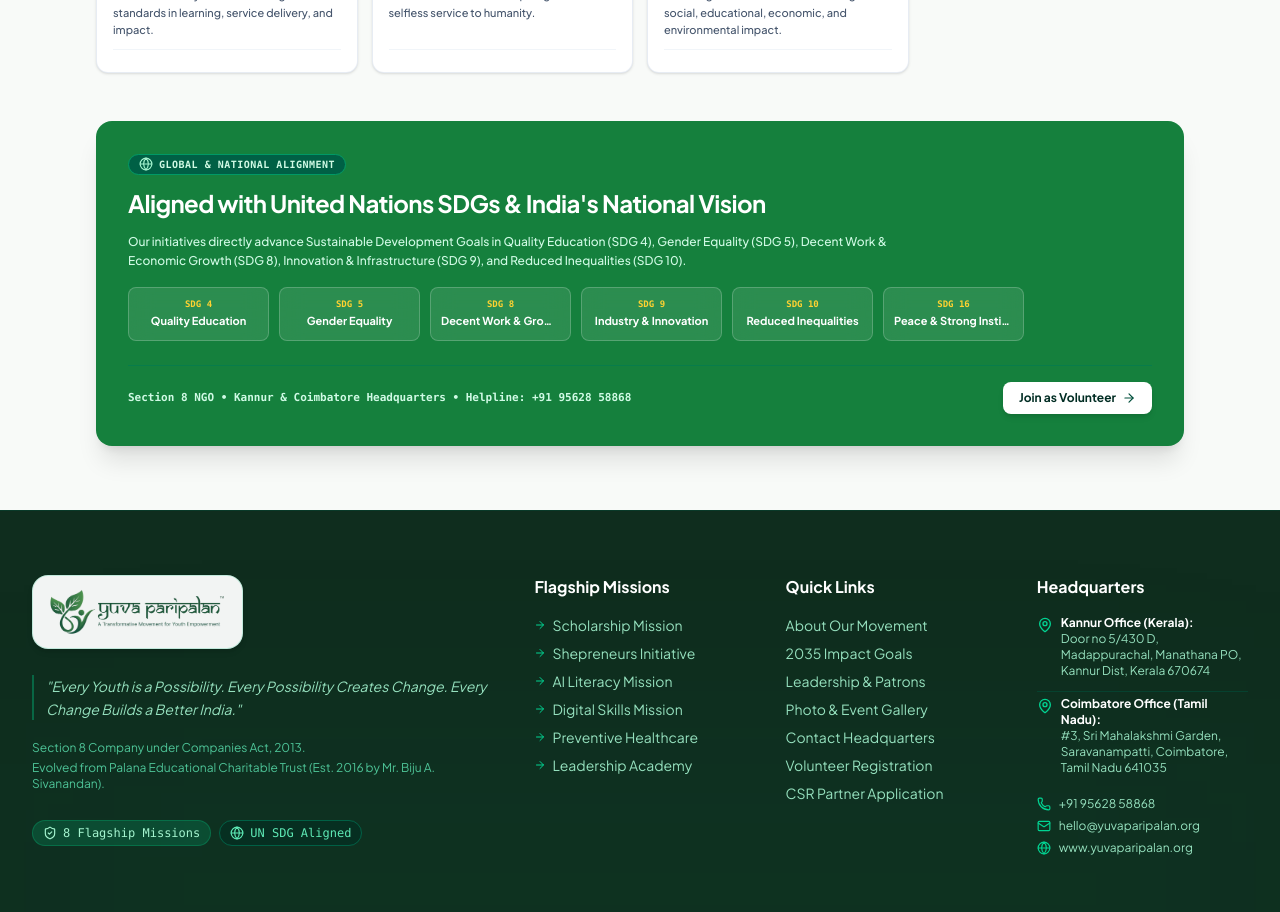
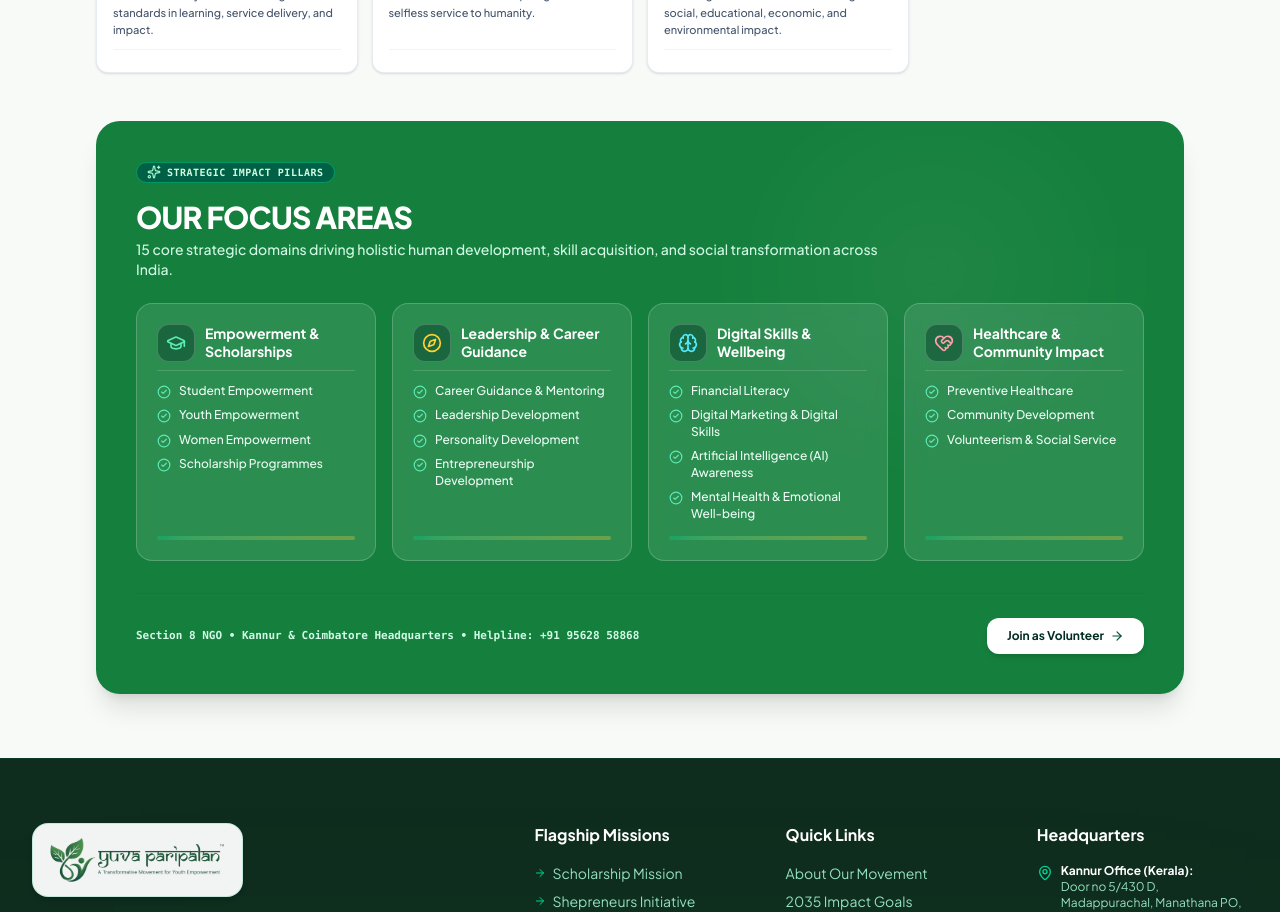
Before and after one commit to BSDigitalLab/yuvaparipalan_foundation-web, a React (Vite) app: page /about in a window 1280 px wide. Shown: the part 2040-2952 px from the top of the page. Built offline with nearby package versions, Linux system fonts and the light colour scheme.

Commit message:
feat: replace UN SDG section with professional and innovative OUR FOCUS AREAS section in AboutPage.tsx

```diff
--- a/src/pages/AboutPage.tsx
+++ b/src/pages/AboutPage.tsx
@@ -2,8 +2,9 @@
 import { SEOHead } from '../components/common/SEOHead';
 import { FadeIn } from '../components/motion/FadeIn';
 import {
-  ShieldCheck, Heart, Sparkles, Award, Lightbulb, Users, Leaf, Globe,
-  Calendar, Building2, Target, Compass, ArrowRight
+  ShieldCheck, Heart, Sparkles, Award, Lightbulb, Users, Leaf,
+  Calendar, Building2, Target, Compass, ArrowRight, Globe,
+  GraduationCap, Brain, HeartHandshake, CheckCircle2
 } from 'lucide-react';
 import { Link } from 'react-router-dom';
 
@@ -18,13 +19,46 @@
     { id: '07', title: 'Sustainability', desc: 'We design initiatives that create long-term social, educational, economic, and environmental impact.', icon: <Leaf className="w-4.5 h-4.5 text-emerald-800" /> },
   ];
 
-  const sdgBadges = [
-    { code: 'SDG 4', title: 'Quality Education' },
-    { code: 'SDG 5', title: 'Gender Equality' },
-    { code: 'SDG 8', title: 'Decent Work & Growth' },
-    { code: 'SDG 9', title: 'Industry & Innovation' },
-    { code: 'SDG 10', title: 'Reduced Inequalities' },
-    { code: 'SDG 16', title: 'Peace & Strong Institutions' },
+  const focusCategories = [
+    {
+      title: 'Empowerment & Scholarships',
+      icon: <GraduationCap className="w-5 h-5 text-emerald-300" />,
+      items: [
+        'Student Empowerment',
+        'Youth Empowerment',
+        'Women Empowerment',
+        'Scholarship Programmes',
+      ],
+    },
+    {
+      title: 'Leadership & Career Guidance',
+      icon: <Compass className="w-5 h-5 text-amber-300" />,
+      items: [
+        'Career Guidance & Mentoring',
+        'Leadership Development',
+        'Personality Development',
+        'Entrepreneurship Development',
+      ],
+    },
+    {
+      title: 'Digital Skills & Wellbeing',
+      icon: <Brain className="w-5 h-5 text-cyan-300" />,
+      items: [
+        'Financial Literacy',
+        'Digital Marketing & Digital Skills',
+        'Artificial Intelligence (AI) Awareness',
+        'Mental Health & Emotional Well-being',
+      ],
+    },
+    {
+      title: 'Healthcare & Community Impact',
+      icon: <HeartHandshake className="w-5 h-5 text-rose-300" />,
+      items: [
+        'Preventive Healthcare',
+        'Community Development',
+        'Volunteerism & Social Service',
+      ],
+    },
   ];
 
   const historicalMilestones = [
@@ -66,7 +100,7 @@
     <>
       <SEOHead
         title="About Us - Yuvaparipalan Foundation"
-        description="Discover the history, vision, values, and Section 8 governance of Yuvaparipalan Foundation, evolved from Palana Trust in 2016."
+        description="Discover the history, vision, values, focus areas, and Section 8 governance of Yuvaparipalan Foundation, evolved from Palana Trust in 2016."
       />
 
       <div className="pt-20 sm:pt-24 pb-14 sm:pb-16 bg-[#f8faf8] relative overflow-hidden">
@@ -214,7 +248,7 @@
             </div>
           </FadeIn>
 
-          {/* Compact 7 Core Values Grid */}
+          {/* Compact Our Core Values Grid (Icon on Left of Card Title, Low Profile Height) */}
           <div className="space-y-4">
             <FadeIn direction="up">
               <div className="text-left space-y-1 border-b border-emerald-900/10 pb-3">
@@ -263,41 +297,73 @@
             </div>
           </div>
 
-          {/* Compact UN SDG Alignment Banner */}
+          {/* Professional & Innovative "OUR FOCUS AREAS" Section */}
           <FadeIn direction="up">
-            <div className="p-6 sm:p-8 rounded-2xl bg-[#15803d] text-white shadow-xl text-left space-y-6 relative overflow-hidden">
-              <div className="max-w-4xl space-y-3 relative z-10">
+            <div className="p-6 sm:p-10 rounded-3xl bg-[#15803d] text-white shadow-xl text-left space-y-8 relative overflow-hidden">
+              {/* Background Ambient Radial Glow */}
+              <div
+                className="absolute top-0 right-0 w-[500px] h-[300px] pointer-events-none opacity-15"
+                style={{
+                  background: 'radial-gradient(circle, rgba(255, 255, 255, 0.4) 0%, transparent 70%)',
+                  filter: 'blur(60px)',
+                }}
+              />
+
+              <div className="space-y-4 relative z-10">
                 <div className="inline-flex items-center gap-1.5 px-2.5 py-0.5 rounded-full bg-emerald-800 text-emerald-100 border border-emerald-600 text-[10px] font-mono font-bold uppercase tracking-wider">
-                  <Globe className="w-3.5 h-3.5 text-emerald-200" />
-                  <span>Global & National Alignment</span>
+                  <Sparkles className="w-3.5 h-3.5 text-emerald-200" />
+                  <span>Strategic Impact Pillars</span>
                 </div>
 
-                <h2 className="font-heading text-xl sm:text-2xl font-bold text-white tracking-tight leading-snug">
-                  Aligned with United Nations SDGs & India's National Vision
-                </h2>
+                <div className="space-y-1">
+                  <h2 className="font-heading text-2xl sm:text-3xl font-extrabold text-white tracking-tight">
+                    OUR FOCUS AREAS
+                  </h2>
+                  <p className="text-emerald-100 text-xs sm:text-sm font-medium max-w-3xl">
+                    15 core strategic domains driving holistic human development, skill acquisition, and social transformation across India.
+                  </p>
+                </div>
 
-                <p className="text-emerald-100 text-xs leading-relaxed font-medium max-w-3xl">
-                  Our initiatives directly advance Sustainable Development Goals in Quality Education (SDG 4), Gender Equality (SDG 5), Decent Work & Economic Growth (SDG 8), Innovation & Infrastructure (SDG 9), and Reduced Inequalities (SDG 10).
-                </p>
+                {/* 4 Pillar Category Cards Grid */}
+                <div className="grid grid-cols-1 sm:grid-cols-2 lg:grid-cols-4 gap-4 pt-2">
+                  {focusCategories.map((category, idx) => (
+                    <div
+                      key={idx}
+                      className="p-5 rounded-2xl bg-white/10 backdrop-blur-md border border-white/20 hover:bg-white/15 transition-all duration-300 space-y-3.5 flex flex-col justify-between"
+                    >
+                      <div className="space-y-3">
+                        <div className="flex items-center gap-2.5 pb-2 border-b border-white/15">
+                          <div className="p-2 rounded-xl bg-emerald-950/40 border border-white/20">
+                            {category.icon}
+                          </div>
+                          <h3 className="font-heading font-bold text-sm text-white leading-tight">
+                            {category.title}
+                          </h3>
+                        </div>
 
-                {/* SDG Badges Grid */}
-                <div className="grid grid-cols-2 sm:grid-cols-3 lg:grid-cols-6 gap-2.5 pt-1">
-                  {sdgBadges.map((sdg, i) => (
-                    <div key={i} className="p-2.5 rounded-lg bg-white/10 backdrop-blur-md border border-white/20 text-center space-y-0.5 hover:bg-white/20 transition-colors">
-                      <span className="text-[9px] font-mono font-bold text-amber-300 block">{sdg.code}</span>
-                      <span className="text-[11px] font-bold text-white block truncate">{sdg.title}</span>
+                        <ul className="space-y-2">
+                          {category.items.map((item, itemIdx) => (
+                            <li key={itemIdx} className="flex items-start gap-2 text-xs text-emerald-50 font-medium">
+                              <CheckCircle2 className="w-3.5 h-3.5 text-emerald-300 shrink-0 mt-0.5" />
+                              <span className="leading-snug">{item}</span>
+                            </li>
+                          ))}
+                        </ul>
+                      </div>
+
+                      <div className="h-1 w-full bg-gradient-to-r from-emerald-400 to-amber-300 opacity-30 rounded-full" />
                     </div>
                   ))}
                 </div>
               </div>
 
               {/* Bottom Action Strip */}
-              <div className="pt-4 border-t border-emerald-700/60 flex flex-col sm:flex-row items-center justify-between gap-3">
+              <div className="pt-6 border-t border-emerald-700/60 flex flex-col sm:flex-row items-center justify-between gap-4 relative z-10">
                 <span className="text-[11px] text-emerald-100 font-mono font-semibold">
                   Section 8 NGO • Kannur & Coimbatore Headquarters • Helpline: +91 95628 58868
                 </span>
                 <Link to="/volunteer">
-                  <button className="bg-white text-emerald-950 hover:bg-emerald-50 font-bold text-xs px-4 py-2 rounded-lg shadow-md transition-all hover:scale-105 flex items-center gap-1.5">
+                  <button className="bg-white text-emerald-950 hover:bg-emerald-50 font-bold text-xs px-5 py-2.5 rounded-xl shadow-md transition-all hover:scale-105 flex items-center gap-1.5">
                     <span>Join as Volunteer</span>
                     <ArrowRight className="w-3.5 h-3.5 text-emerald-900" />
                   </button>
```
